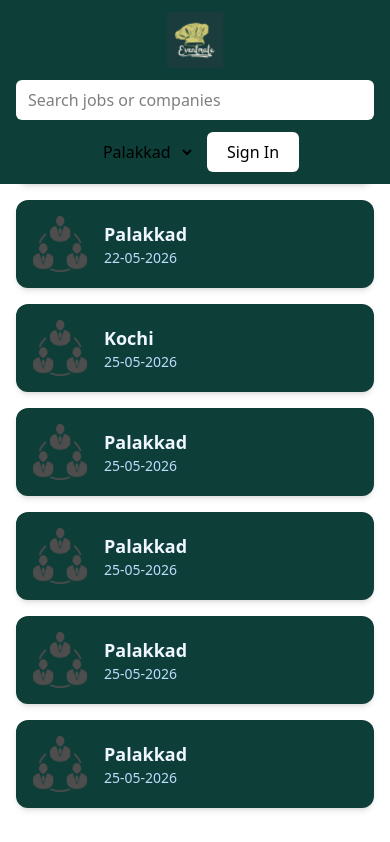
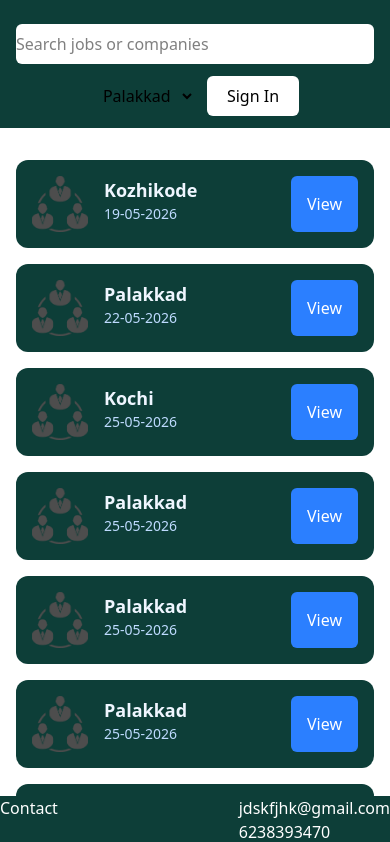
Before and after one commit to sinan668/eventmate-project, a React (Vite) app: page / in a window 390 px wide. Shown: the top 842 px of the page. Built offline with nearby package versions, Linux system fonts and the light colour scheme.

Commit message:
fully responsive

```diff
--- a/src/components/home/body.jsx
+++ b/src/components/home/body.jsx
@@ -1,63 +1,3 @@
-// import Event from "../../assets/eventlogo.png";
-// const events = [
-//   {
-//     id: 1,
-//     place: "Kozhikode",
-//     date: "19-05-2026",
-//   },
-//   {
-//     id: 2,
-//     place: "Palakkad",
-//     date: "22-05-2026",
-//   },
-//   {
-//     id: 3,
-//     place: "Kochi",
-//     date: "25-05-2026",
-//   },
-//   {
-//     id: 4,
-//     place: "Palakkad",
-//     date: "25-05-2026",
-//   },
-//   {
-//     id: 5,
-//     place: "Palakkad",
-//     date: "25-05-2026",
-//   },
-//   {
-//     id: 6,
-//     place: "Palakkad",
-//     date: "25-05-2026",
-//   },
-//   {
-//     id: 7,
-//     place: "Palakkad",
-//     date: "25-05-2026",
-//   },
-// ];
-
-// function Body() {
-//   return (
-//     <>
-//       <section className="space-y-4 bg-white mt-25 mb-25">
-//         {events.map((event) => (
-//           <div
-//             key={event.id}
-//             className="h-25 hover:scale-101 transition-transform duration-400  ml-25 mr-25 rounded-2xl flex justify-between items-center p-4 bg-[#0d3e38]"
-//           >
-//             <img src={Event} alt="events logo" className="h-17 w-17" />
-//             <div>
-//               <h1 className="font-bold text-blue-50 text-1">{event.place}</h1>
-//               <h1 className="text-blue-50 text-1">{event.date}</h1>
-//             </div>
-//           </div>
-//         ))}
-//       </section>
-//     </>
-//   );
-// }
-// export default Body;
 import Event from "../../assets/eventlogo.png";
 
 const events = [
@@ -72,33 +12,24 @@ const events = [
 
 function Body() {
   return (
-    <section className="bg-white mt-24 mb-24 px-4">
-      <div className="max-w-4xl mx-auto space-y-4">
+    <section className="bg-white mt-40 mb-24 px-4">
+      <div className=" mx-auto space-y-4">
         {events.map((event) => (
           <div
             key={event.id}
-            className="flex items-center justify-between gap-4 p-4 rounded-xl bg-[#0d3e38]
-                       hover:scale-[1.02] transition-transform duration-300 shadow-md"
+            className="flex  justify-between gap-4 p-4 rounded-xl bg-[#0d3e38]
+                       hover:scale-[1.02] transition-transform duration-300 "
           >
-            {/* Logo */}
-            <img
-              src={Event}
-              alt="event logo"
-              className="h-14 w-14 object-contain"
-            />
+            <img src={Event} alt="event logo" className="h-14 w-14" />
 
-            {/* Event Info */}
             <div className="flex-1 text-left">
               <h1 className="font-semibold text-blue-50 text-lg">
                 {event.place}
               </h1>
-              <p className="text-blue-200 text-sm">
-                {event.date}
-              </p>
+              <p className="text-blue-200 text-sm">{event.date}</p>
             </div>
 
-            {/* CTA */}
-            <button className="hidden sm:block bg-blue-500 text-white px-4 py-2 rounded-md hover:bg-blue-600 transition">
+            <button className=" sm:block bg-blue-500 text-white px-4 py-2 rounded-md hover:bg-blue-600 transition">
               View
             </button>
           </div>
--- a/src/components/home/footer.jsx
+++ b/src/components/home/footer.jsx
@@ -1,34 +1,12 @@
-// function Footer() {
-//   return (
-//     <>
-
-//       <footer className="bg-[#0d3e38] text-white fixed bottom-0 w-full flex justify-end">
-//         <div className="flex justify-end gap-8">
-//           <div>
-//           <h1 className="">Contact </h1>
-//           </div>
-//           <div>
-//           <h1>Gmail:jdskfjhk@gmail.com</h1>
-//           <h1>Phone:6238393470</h1>
-//           </div>
-//         </div>
-//       </footer>
-//     </>
-//   );
-// }
-// export default Footer;
 function Footer() {
   return (
-    <footer className="bg-[#0d3e38] text-white w-full">
-      <div className="max-w-6xl mx-auto px-4 py-4 flex flex-col sm:flex-row sm:justify-between sm:items-center gap-4">
+    <footer className="bg-[#0d3e38] text-white w-full fixed bottom-0">
+      <div className="flex flex-row justify-between">
 
-        {/* Left */}
-        <h1 className="text-lg font-semibold text-center sm:text-left">
+        <h1>
           Contact
         </h1>
-
-        {/* Right */}
-        <div className="text-sm text-center sm:text-right space-y-1">
+        <div>
           <p>jdskfjhk@gmail.com</p>
           <p> 6238393470</p>
         </div>
--- a/src/components/home/header.jsx
+++ b/src/components/home/header.jsx
@@ -1,30 +1,4 @@
-// import Logo from "../../assets/logoe.png";
-// function Header() {
-//   return (
-//     <header className="bg-[#0d3e38] text-amber-300 h-20 fixed top-0 w-full">
-//       <nav className="flex justify-between ml-5 mr-5">
-//         <img src={Logo} alt="logo" className=" h-21 w-19 object-contain"></img>
-//         <input
-//           type="text"
-//           className="mt-4 rounded-md w-70 h-10 bg-white text-black outline-none"
-//           placeholder="search"
-//         ></input>
-//         <div className="flex gap-3">
-//         <select className="h-9 pb-2 mt-5.5" name="Location" id="">
-//           <option value="palakkad">Palakkad</option>
-//           <option value="Kannur">Kannur</option>
-//           <option value="Calicut">Calicut</option>
-//         </select>
 
-//         <button className="bg-white mt-4 text-black rounded-md w-15 h-10">
-//           sign
-//         </button>
-//         </div>
-//       </nav>
-//     </header>
-//   );
-// }
-// export default Header;
 import { Link } from "react-router-dom";
 import Logo from "../../assets/logoe.png";
 
@@ -32,24 +6,18 @@ function Header() {
   return (
     <header className="bg-[#0d3e38] text-amber-300 fixed top-0 w-full z-50">
       <nav className="flex flex-col md:flex-row md:items-center md:justify-between px-4 py-3 gap-3">
-
-        {/* Logo */}
         <div className="flex justify-center md:justify-start">
           <img
             src={Logo}
             alt="logo"
-            className="h-14 w-auto object-contain"
+            className="hidden lg:block h-14 w-auto object-contain"
           />
         </div>
-
-        {/* Search */}
         <input
           type="text"
-          className="w-full md:w-80 h-10 rounded-md bg-white text-black px-3 outline-none"
+          className=" md:w-80 h-10 rounded-md bg-white text-black outline-none"
           placeholder="Search jobs or companies"
         />
-
-        {/* Right Controls */}
         <div className="flex justify-center md:justify-end gap-3">
           <select
             className="h-10 px-2 rounded-md text-black"
```
